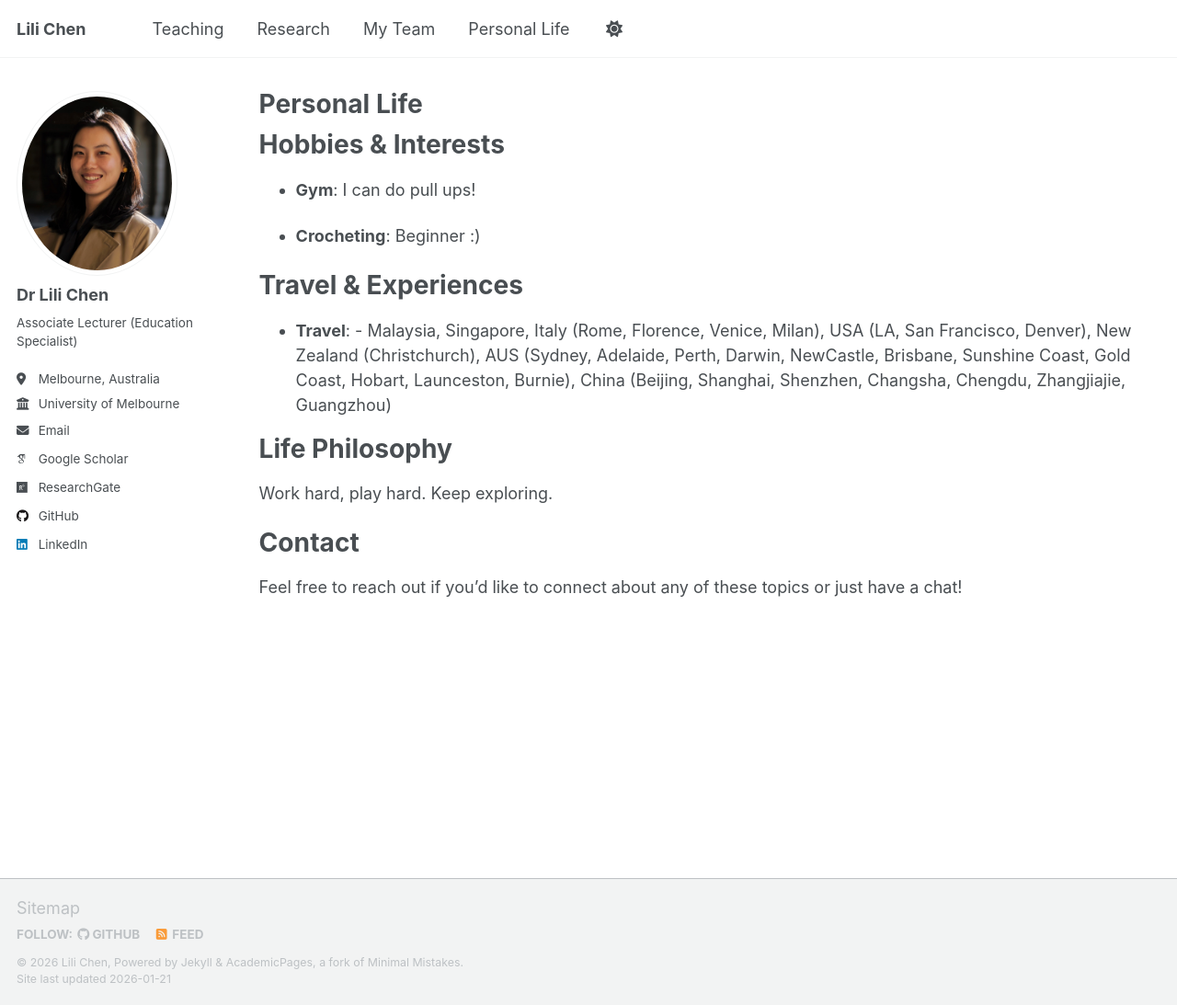
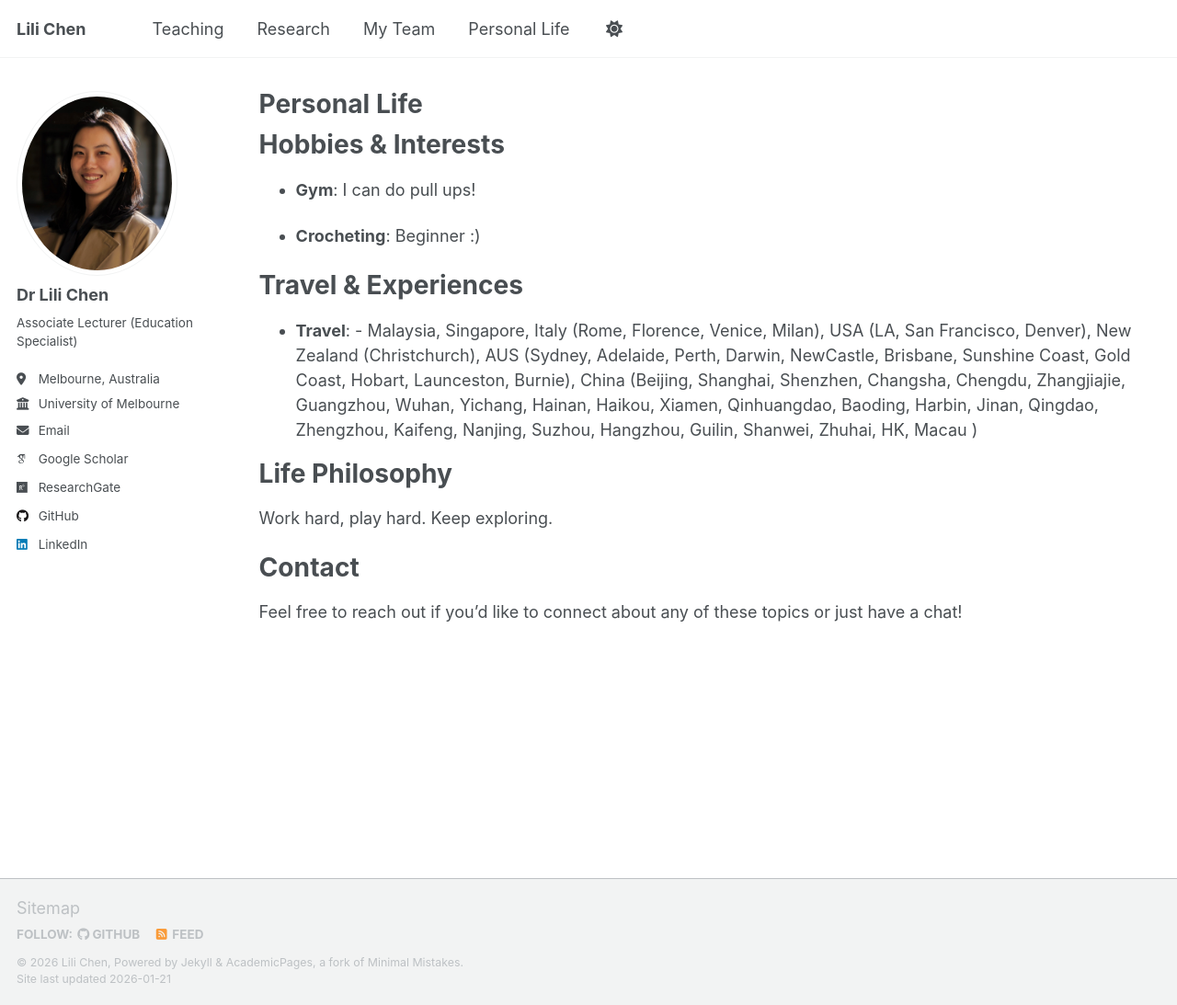
Before and after one commit to LilixChen/lilichen.github.io, a Jekyll site: the page built from _pages/personal-life.md, in a window 1280 px wide and 1093 px high. Shown: the whole window at 92% size. Built offline with Jekyll 4.4.1, drawn with Linux system fonts in a browser that asks for light colours; some web fonts are replaced; a script that is not in the unit is left out.

Commit message:
Update personal-life.json

```diff
--- a/_data/personal-life.json
+++ b/_data/personal-life.json
@@ -17,7 +17,7 @@
     {
       "year": "Travel",
       "title": null,
-      "description": "Malaysia, Singapore, Italy (Rome, Florence, Venice, Milan), USA (LA, San Francisco, Denver), New Zealand (Christchurch), AUS (Sydney, Adelaide, Perth, Darwin, NewCastle, Brisbane, Sunshine Coast, Gold Coast, Hobart, Launceston, Burnie), China (Beijing, Shanghai, Shenzhen, Changsha, Chengdu, Zhangjiajie, Guangzhou)",
+      "description": "Malaysia, Singapore, Italy (Rome, Florence, Venice, Milan), USA (LA, San Francisco, Denver), New Zealand (Christchurch), AUS (Sydney, Adelaide, Perth, Darwin, NewCastle, Brisbane, Sunshine Coast, Gold Coast, Hobart, Launceston, Burnie), China (Beijing, Shanghai, Shenzhen, Changsha, Chengdu, Zhangjiajie, Guangzhou, Wuhan, Yichang, Hainan, Haikou, Xiamen, Qinhuangdao, Baoding, Harbin, Jinan, Qingdao, Zhengzhou, Kaifeng, Nanjing, Suzhou, Hangzhou, Guilin, Shanwei, Zhuhai, HK, Macau )",
       "location": null
     }
   ],
```
